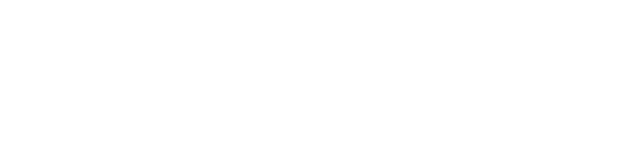
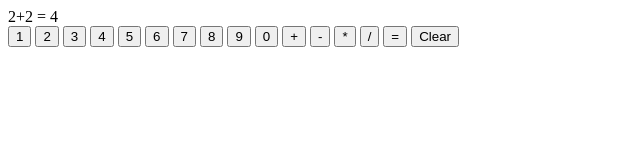
Before and after one commit to lairuu/calculator, a plain HTML site: page index.html in a window 1280 px wide. Shown: the whole page, without its empty margins (0-640 px from the left). Drawn offline with Linux system fonts and the light colour scheme.

Commit message:
Added buttons and a display

```diff
--- a/index.html
+++ b/index.html
@@ -7,8 +7,23 @@
     <link rel="stylesheet" href="style.css">
 </head>
 <body>
-
-
+<div id="result"> 2+2 = 4 </div>
+<button id="button-1">1</button>
+<button id="button-2">2</button>
+<button id="button-3">3</button>
+<button id="button-4">4</button>
+<button id="button-5">5</button>
+<button id="button-6">6</button>
+<button id="button-7">7</button>
+<button id="button-8">8</button>
+<button id="button-9">9</button>
+<button id="button-0">0</button>
+<button id="add-button">+</button>
+<button id="substract-button">-</button>
+<button id="multiply-button">*</button>
+<button id="divide-button">/</button>
+<button id="equal-button">=</button>
+<button id="clear-button">Clear</button>
 
 <script src="script.js"></script>
 </body>
--- a/script.js
+++ b/script.js
@@ -1,6 +1,17 @@
 let firstValue = '2'
 let secondValue = '2'
 let operator = '*'
+
+let btnOne = document.querySelector('#button-1')
+let btnTwo = document.querySelector('#button-2')
+let btnThree = document.querySelector('#button-3')
+let btnFour = document.querySelector('#button-4')
+let btnFive = document.querySelector('#button-5')
+let btnSix = document.querySelector('#button-6')
+let btnSeven = document.querySelector('#button-7')
+let btnEight = document.querySelector('#button-8')
+let btnNine = document.querySelector('#button-9')
+let btnZero = document.querySelector('#button-0')
 
 function add(firstValue, secondValue) {
     const result = Number(firstValue) + Number(secondValue)
```
